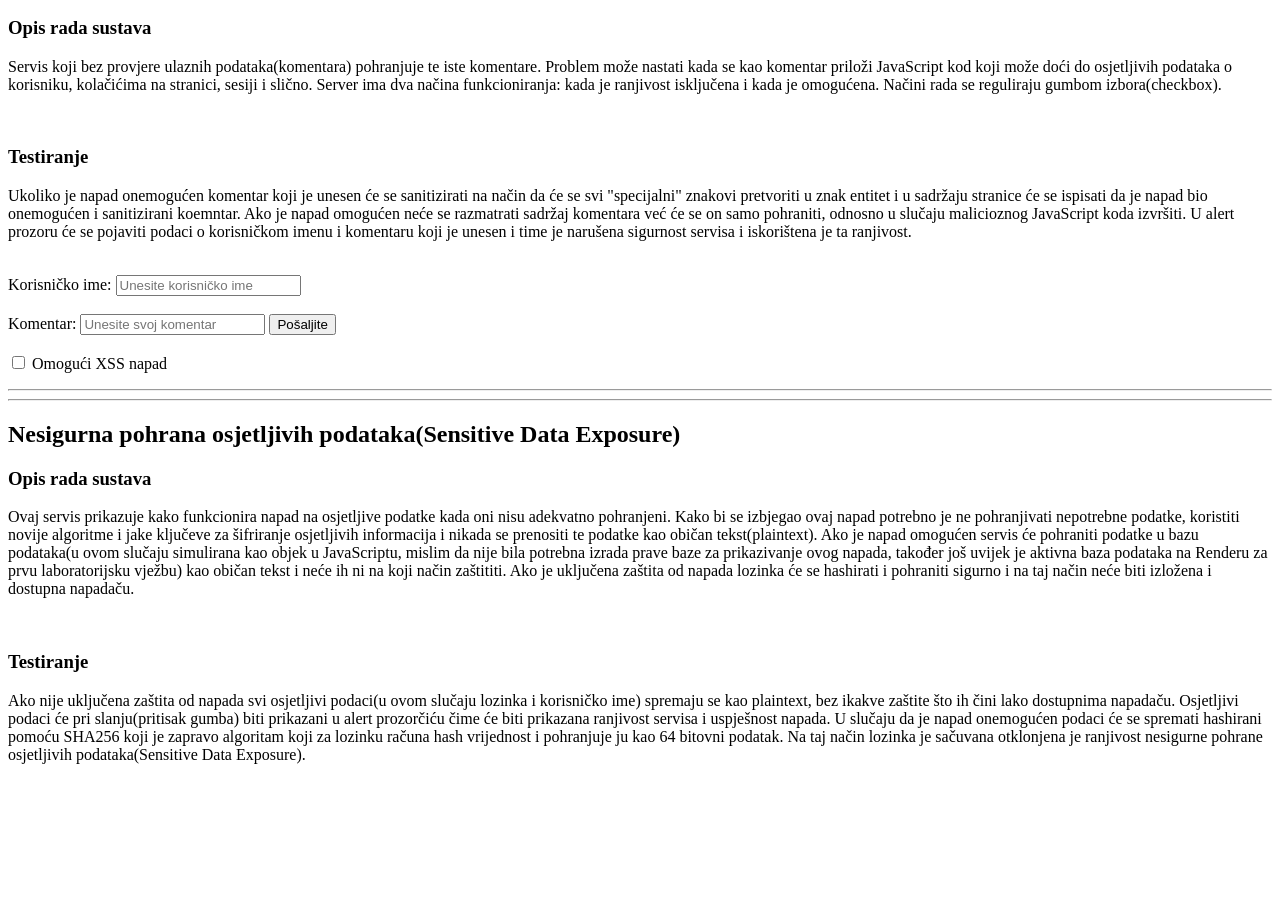
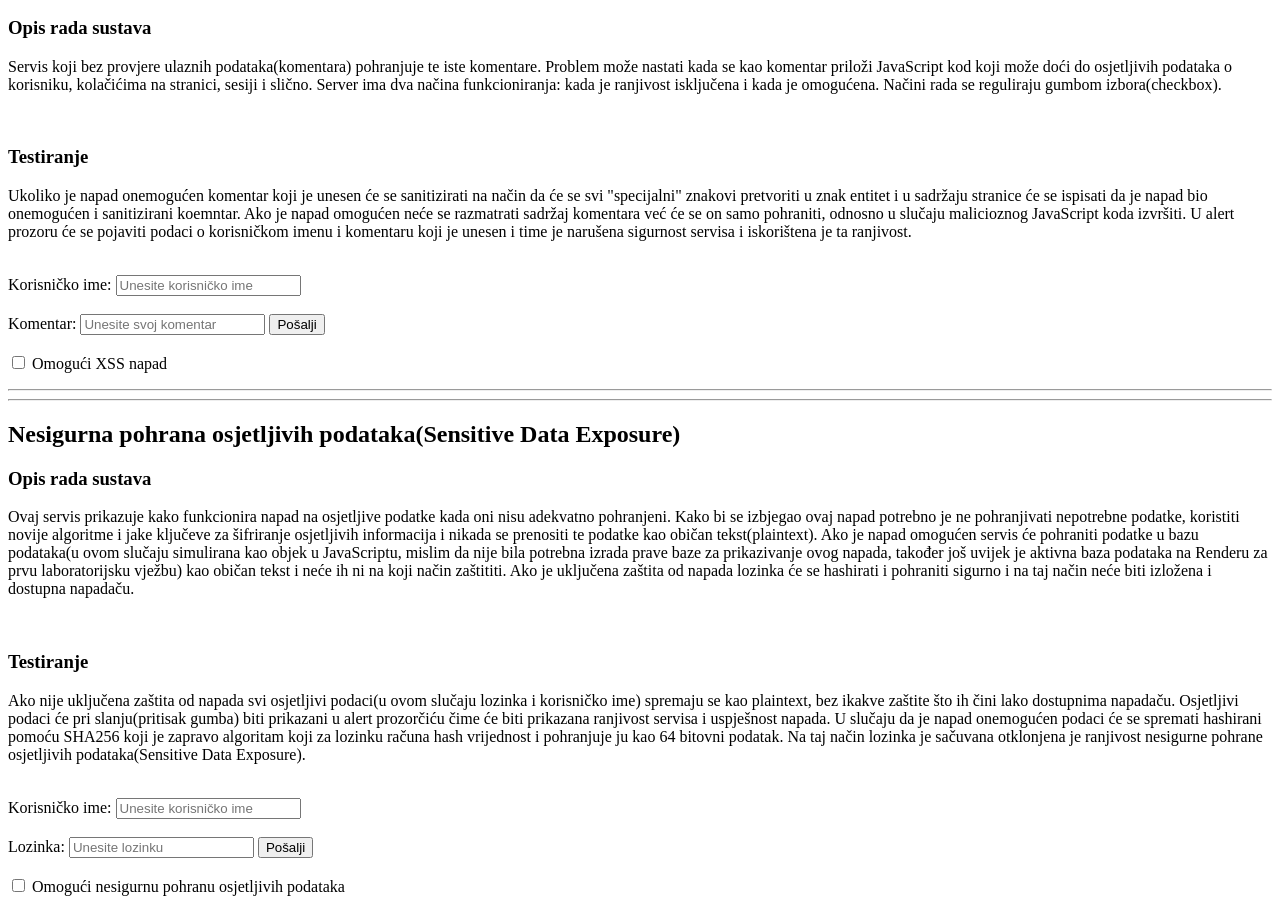
Before and after one commit to ebraculj/web2-lab2, a website: page public/index.html in a window 1280 px wide. Shown: the part 110-1014 px from the top of the page. Before the commit the page ends 890 px from the top, so only its background shows below. Drawn offline with Linux system fonts and the light colour scheme.

Commit message:
Dodana forma za unos podataka SDE

```diff
--- a/public/index.html
+++ b/public/index.html
@@ -29,7 +29,7 @@
             <br><br>
             <label>Komentar: </label>
             <input type="text" id="xssInput" placeholder="Unesite svoj komentar">
-            <button type="submit">Pošaljite</button>
+            <button type="submit">Pošalji</button>
         </form>
         <br>
         <label>
@@ -58,6 +58,20 @@
             napad onemogućen podaci će se spremati hashirani pomoću SHA256 koji je zapravo algoritam koji za lozinku računa hash vrijednost i pohranjuje ju kao 64 bitovni podatak. Na taj način
             lozinka je sačuvana otklonjena je ranjivost nesigurne pohrane osjetljivih podataka(Sensitive Data Exposure).
         </p>
+        <br>
+        <form id="sensitivedata">
+            <label>Korisničko ime: </label>
+            <input type="text" id="usernameIn" placeholder="Unesite korisničko ime">
+            <br><br>
+            <label>Lozinka: </label>
+            <input type="password" id="passIn" placeholder="Unesite lozinku">
+            <button type="submit">Pošalji</button>
+        </form>
+        <br>
+        <label>
+            <input type="checkbox" id="sdeTrue"> Omogući nesigurnu pohranu osjetljivih podataka
+        </label>
+        <br>
     </section>
     <script src="js/script.js"></script>
 
```
